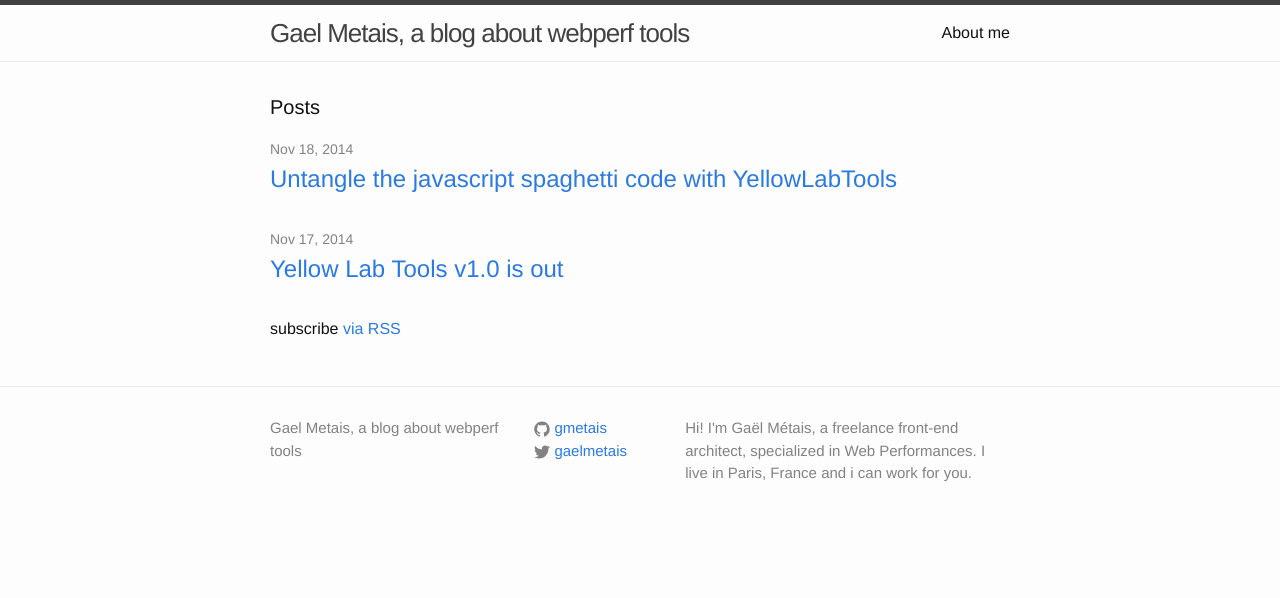
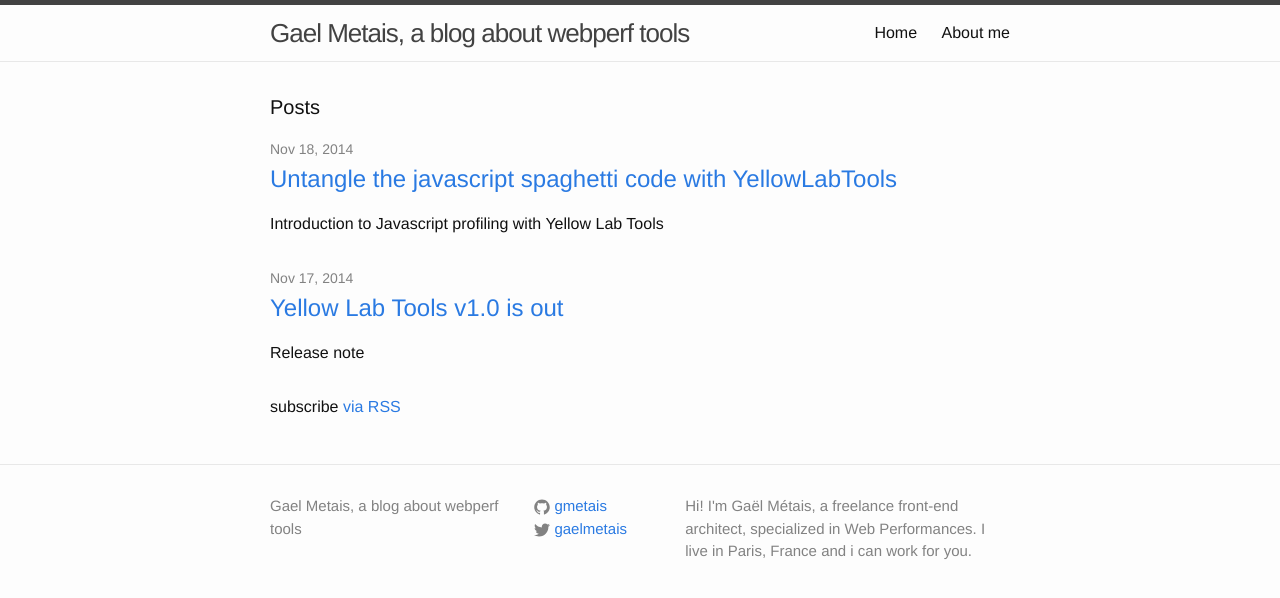
Before and after one commit to gmetais/gmetais.github.io, a Jekyll site: the page built from index.html, in a window 1280 px wide. Shown: the top 598 px of the page. Built offline with Jekyll 4.4.1, drawn with Linux system fonts in a browser that asks for light colours.

Commit message:
Improve home page

```diff
--- a/_includes/header.html
+++ b/_includes/header.html
@@ -14,6 +14,7 @@
       </a>
 
       <div class="trigger">
+        <a class="page-link" href="{{ site.baseurl }}">Home</a>
         {% for page in site.pages %}
           {% if page.title %}
           <a class="page-link" href="{{ page.url | prepend: site.baseurl }}">{{ page.title }}</a>
--- a/_posts/2014-11-17-version_1.0_released.markdown
+++ b/_posts/2014-11-17-version_1.0_released.markdown
@@ -3,6 +3,7 @@
 title:  "Yellow Lab Tools v1.0 is out"
 date:   2014-11-17 15:22:40
 categories: yellowlabtools
+excerpt: Release note
 ---
 [Yellow Lab Tools][YellowLab.tools] is officially released!
 -----------------------------------------------------------
--- a/_posts/2014-11-18-untangle_the_js_spaghetti_code.markdown
+++ b/_posts/2014-11-18-untangle_the_js_spaghetti_code.markdown
@@ -3,6 +3,7 @@
 title:  "Untangle the javascript spaghetti code with YellowLabTools"
 date:   2014-11-18 10:03:00
 categories: yellowlabtools
+excerpt: Introduction to Javascript profiling with Yellow Lab Tools
 ---
 
 As a front-end architect and freelance, i often do performance audits for websites. One recurrent problem is dealing with heavily javascripted pages. They can load up to dozens of scripts, including:
--- a/index.html
+++ b/index.html
@@ -14,6 +14,7 @@
         <h2>
           <a class="post-link" href="{{ post.url | prepend: site.baseurl }}">{{ post.title }}</a>
         </h2>
+        {{ post.excerpt }}
       </li>
     {% endfor %}
   </ul>
```
